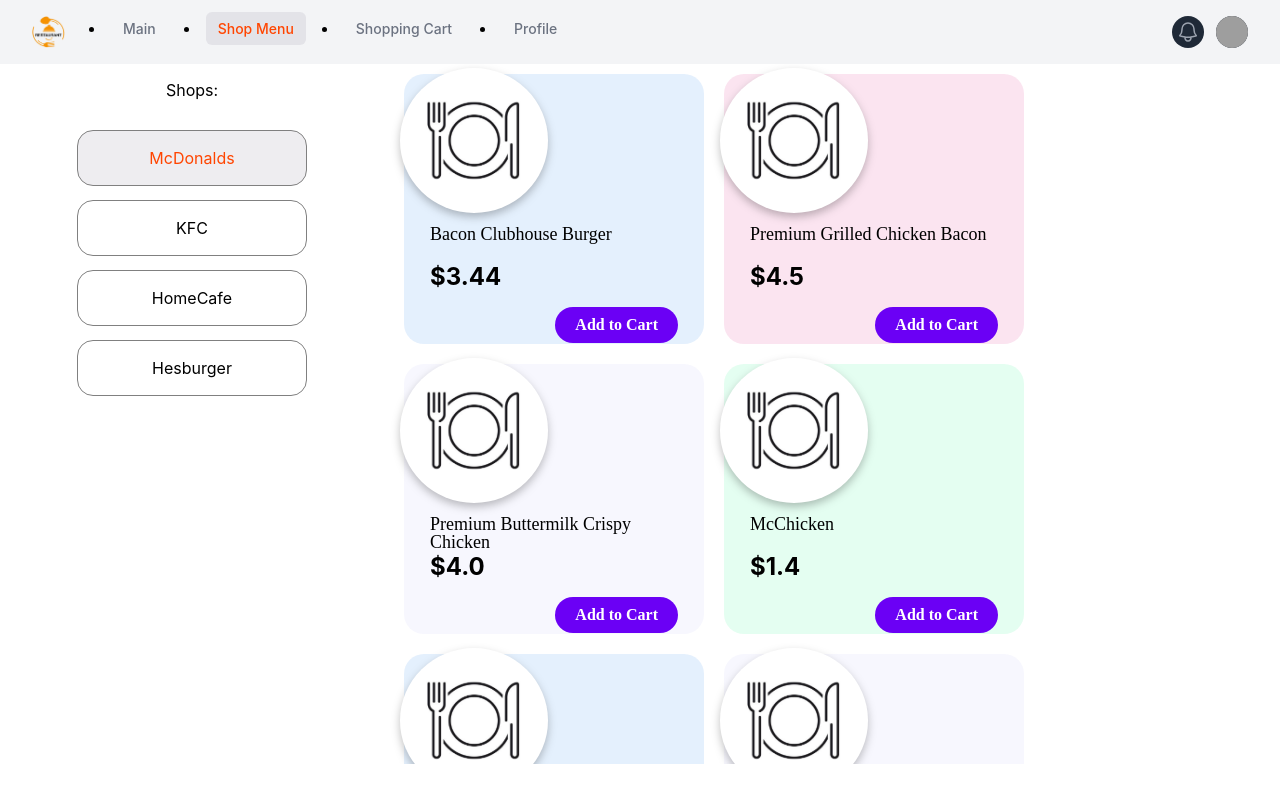
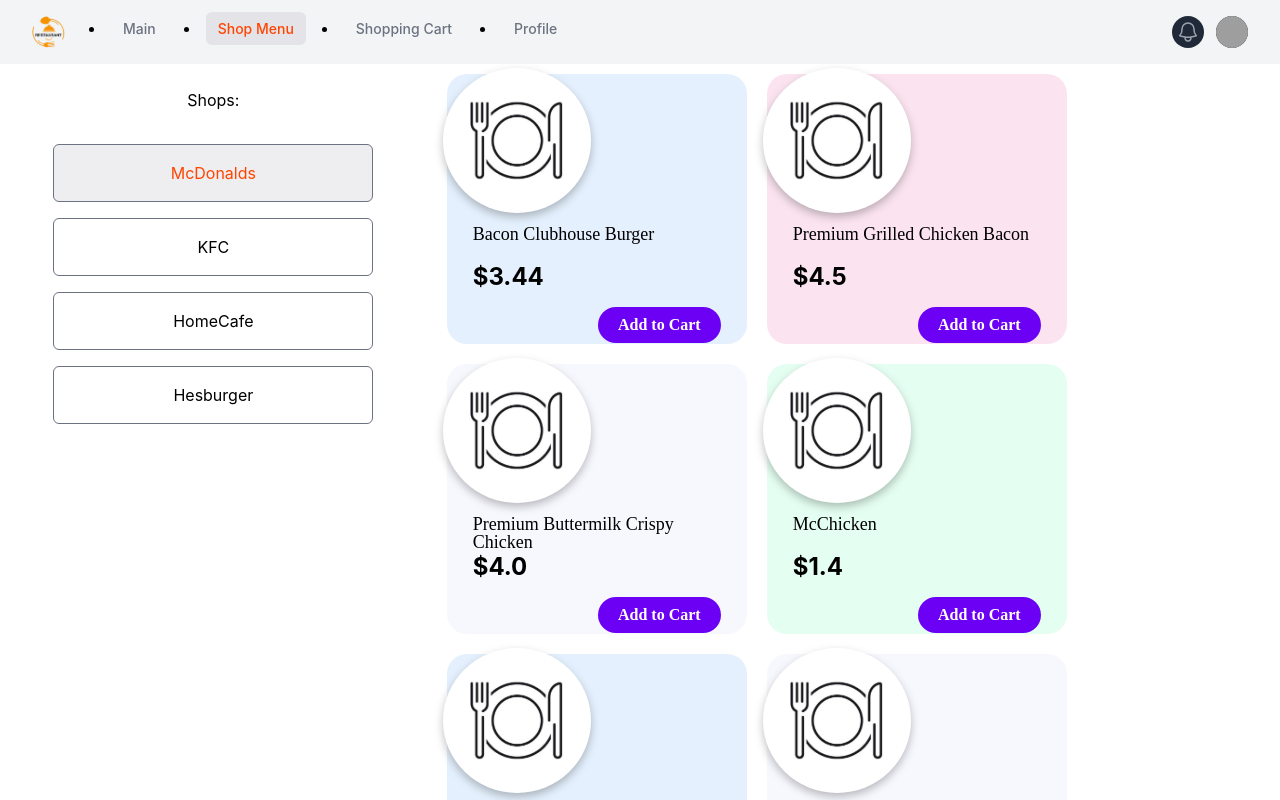
Before and after one commit to hustle2live/ElifTech_Test-task, a React (Create React App) app: page /shop in a window 1280 px wide. Shown: the top 800 px of the page. Built offline with nearby package versions, Linux system fonts and the light colour scheme; grey boxes are pictures that could not be loaded.

Commit message:
shop list styles changed

```diff
--- a/src/components/Menu.jsx
+++ b/src/components/Menu.jsx
@@ -16,15 +16,15 @@
    const cartState = useSelector((store) => store.cart);
 
    return (
-      <div className={styles.wrapper}>
-         <section className={styles.shopList}>
-            <h1 className={styles.shopList__heading}>Shops:</h1>
+      <div className='flex'>
+         <section className='flex flex-col w-1/3'>
+            <h3 className='mx-auto mt-6 mb-4'>Shops:</h3>
             <ul>
                {shopNames.map((name) => {
                   const selected = name === activeShop ? 'active' : '';
                   return (
                      <li
-                        className={`${styles.shopList__listElement} ${selected}`}
+                        className={`${selected} block box-border mx-auto my-4 text-center py-4 border border-gray-500 bg-white hover:bg-gray-100 active:bg-gray-300 cursor-pointer rounded-md w-auto max-w-80`}
                         key={name}
                         onClick={() => setActiveShop(name)}
                      >
@@ -34,7 +34,7 @@
                })}
             </ul>
          </section>
-         <section className={styles.shopMenu}>
+         <section className={`${styles.shopMenu} w-2/3`}>
             {shopMenu[activeShop].map(({ NAME, PRICE, IMG_SRC }) => {
                const MenuImage = IMG_SRC ? require(`../${IMG_SRC}`) : Plate;
 
--- a/src/index.module.scss
+++ b/src/index.module.scss
@@ -22,40 +22,6 @@
 .wrapper {
    display: flex;
    height: calc(100vh - 100px);
-}
-
-.shopList {
-   display: flex;
-   flex-direction: column;
-   flex-basis: 30%;
-   flex-grow: 0;
-
-   ul {
-      padding-left: 0;
-   }
-
-   &__heading,
-   &__listElement {
-      margin: 14px auto;
-   }
-
-   &__listElement {
-      text-align: center;
-      display: block;
-      font-size: 16px;
-      line-height: 18px;
-      list-style-type: none;
-      width: auto;
-      max-width: 60%;
-      border: 1px solid gray;
-      border-radius: 16px;
-      padding: 18px 40px;
-      cursor: pointer;
-      &:hover {
-         background-color: #c1c1c1;
-         color: Orangered;
-      }
-   }
 }
 
 .shopMenu {
@@ -195,12 +161,6 @@
    }
 }
 
-.cart_heading {
-   position: absolute;
-   top: 0;
-   right: 50px;
-}
-
 .cart_wrapper {
    ::-webkit-scrollbar {
       width: 4px;
@@ -228,37 +188,4 @@
          }
       }
    }
-
-   // &__totalSection {
-   //    box-sizing: border-box;
-   //    display: flex;
-   //    align-items: center;
-   //    justify-content: flex-end;
-   //    width: 100%;
-   //    height: 100px;
-   //    padding: 0 60px;
-   //    background-color: rgba(59, 54, 87, 0.144);
-   //    margin: 0;
-
-   //    &_totalAmount {
-   //       font-size: 24px;
-   //       color: black;
-   //       font-weight: bold;
-   //       margin: 10px 40px;
-
-   //       span {
-   //          font-weight: normal;
-   //       }
-
-   //       &::after {
-   //          content: ' $';
-   //       }
-   //    }
-
-   //    input {
-   //       padding: 10px 30px;
-   //       font-size: 18px;
-   //       cursor: pointer;
-   //    }
-   // }
 }
```
